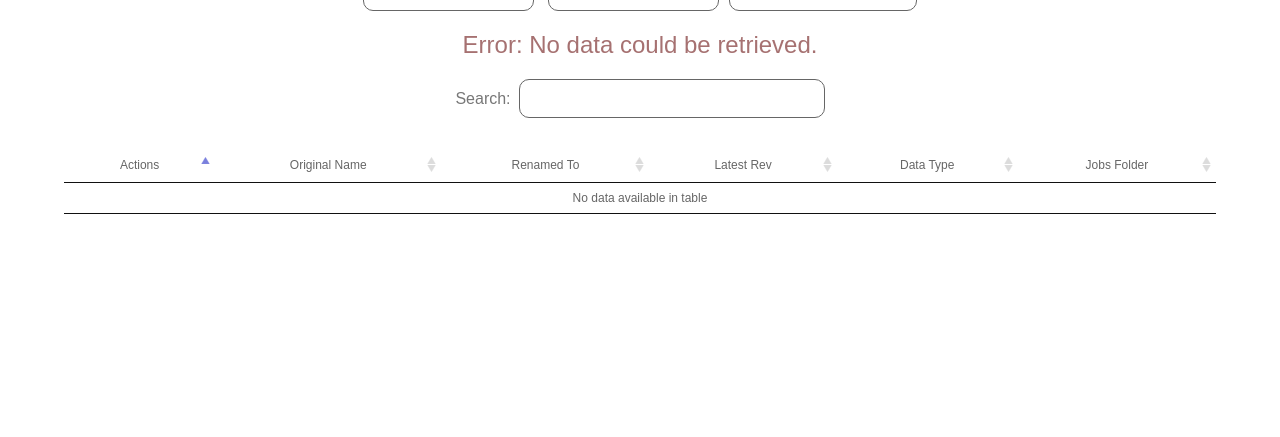
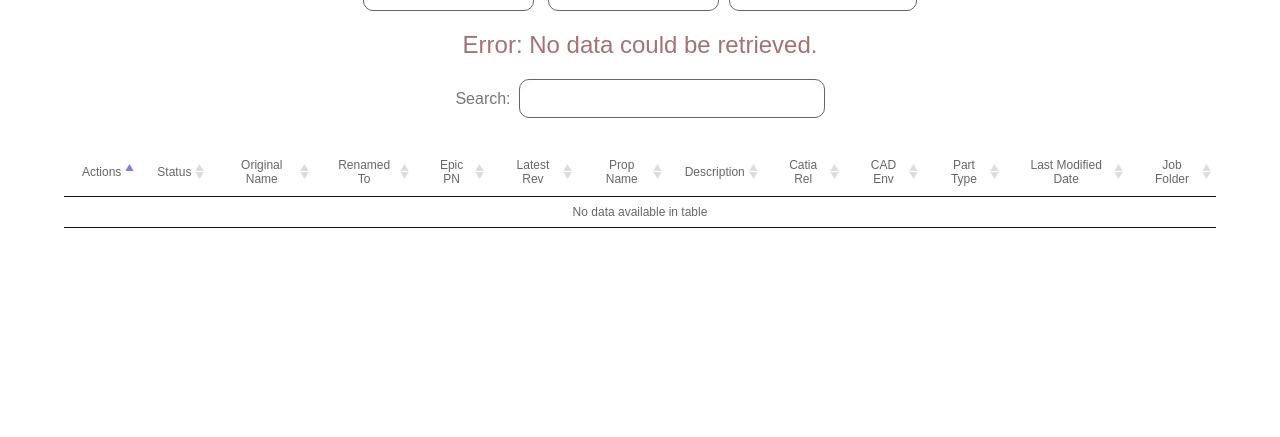
Before and after one commit to Woflix/PLMMigration, a PHP site: page /enditemdash.php?user=1 in a window 1280 px wide. Shown: the part 100-537 px from the top of the page. Run offline with PHP 8.4, Linux system fonts and the light colour scheme; data that the repository does not hold is empty.

Commit message:
Multiple Edits
+ Removed alertC function
+ Removed blur listener and keydown listener
+ Added more table headers

```diff
--- a/enditemdash.php
+++ b/enditemdash.php
@@ -94,47 +94,9 @@
 				$('.statusUpdated').removeClass("statusUpdatedShow");
 			}, 1800);
 		};
-
-		// Testing \\
-		function alertC(programid) {
-			alert("This is a test: " + programid);
-		};
-
-		// Listen & Act on Events on Contenteditable <td>'s \\
-		$(function(){
-			$("td[contenteditable=true]").blur(function(){
-				var field_userid = $(this).attr("id");
-				var value = $(this).text();
-				$.post('imports/ajaxEnditem.php', field_userid + "=" + value, function(data){
-					if(data != ''){
-						$('.statusPushed').addClass("statusPushedShow");
-						setTimeout (function(){
-							$('.statusPushed').removeClass("statusPushedShow");
-						}, 1000);
-						// Other stuff
-					}
-				});
-			});
-		});
-
-		// Listener for Enter Key \\
-		var fld = document.getElementsByTagName("td[contenteditable=true]");
-		if (fld.addEventListener){
-			fld.addEventListener("keydown", keydown, false);
-		} else if (fld.attatchEvent) {
-			document.attachEvent("onkeydown", keydown);
-		} else {
-			document.onkeydown = keydown;
-		}
-
-		// Check if Key is Enter \\
-		function keydown(e){
-			if (e.keyCode == 13) {
-				$("td[contenteditable=true]").blur();
-				return false;
-			}
-		}
-
+	</script>
+	<!--<?php //include 'imports/intermediaryBlurListener.php' ?>-->
+	<script type="text/javascript">
 		function openHelpOverlay(){
 			$('.helpOverlay').addClass('helpOverlayShowDisplay');
 			setTimeout (function(){
@@ -180,27 +142,7 @@
 						Actions
 					</th>
 					<th>
-						Original Name
-					</th>
-					<th>
-						Renamed To
-					</th>
-					<th>
-						Latest Rev
-					</th>
-					<th>
-						Data Type
-					</th>
-					<th>
-						Jobs Folder
-					</th>
-				</tr>
-			</thead>
-
-			<!--<tfoot id="enditemTableFoot">
-				<tr>
-					<th>
-						Actions
+						Status
 					</th>
 					<th>
 						Original Name
@@ -209,16 +151,34 @@
 						Renamed To
 					</th>
 					<th>
+						Epic PN
+					</th>
+					<th>
 						Latest Rev
 					</th>
 					<th>
-						Data Type
+						Prop Name
 					</th>
 					<th>
-						Jobs Folder
+						Description
+					</th>
+					<th>
+						Catia Rel
+					</th>
+					<th>
+						CAD Env
+					</th>
+					<th>
+						Part Type
+					</th>
+					<th>
+						Last Modified Date
+					</th>
+					<th>
+						Job Folder
 					</th>
 				</tr>
-			</tfoot>-->
+			</thead>
 			<tbody id="enditemTableBody">
 				<?php include 'imports/dataEnditem.php' ?>
 			</tbody>
```
